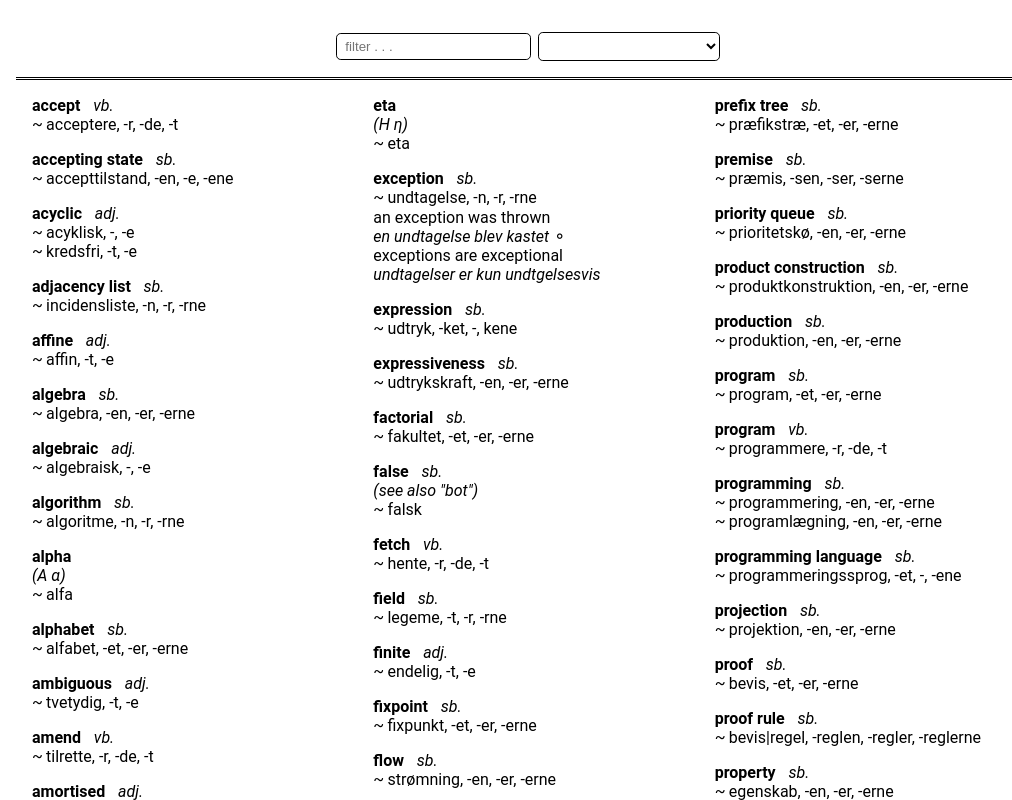
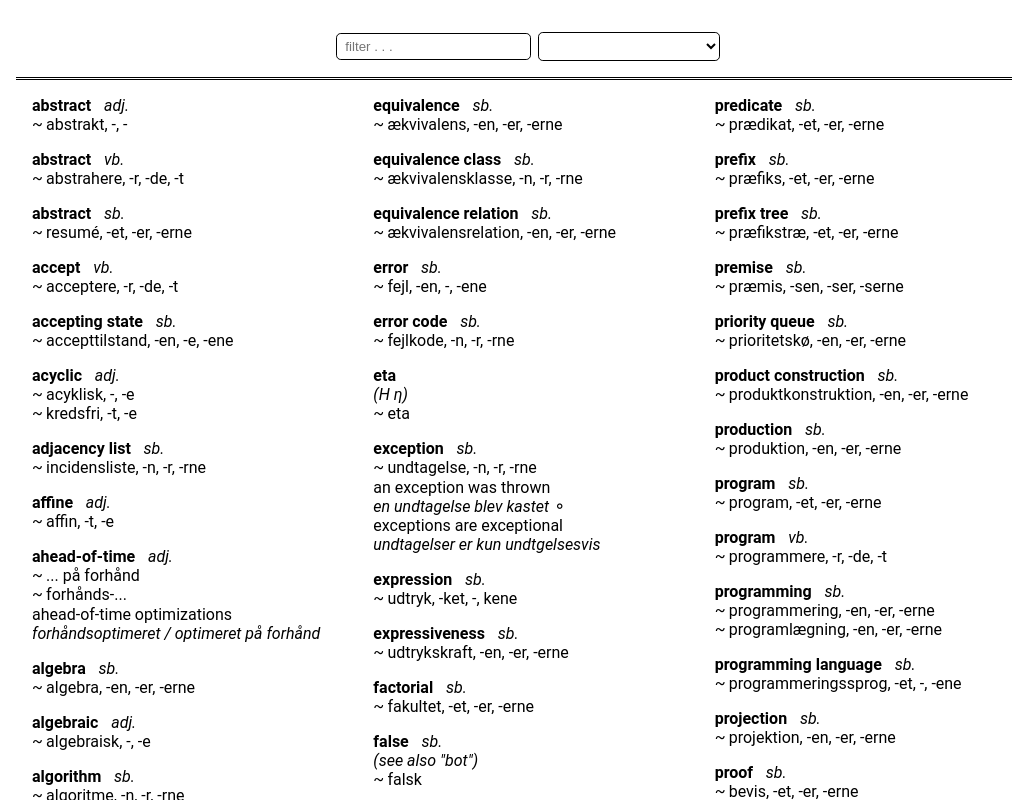
Before and after one commit to SSoelvsten/en-dk, a React (Create React App) app: page / in a window 1280 px wide. Shown: the top 800 px of the page, without its empty margins (112-1124 px from the left). Built offline with nearby package versions, Linux system fonts and the light colour scheme.

Commit message:
Add more words
Most of these are stolen from the Abstract of Oskar Haarklou Veileborg's PhD thesis

```diff
--- a/src/dictionary.ts
+++ b/src/dictionary.ts
@@ -1,6 +1,7 @@
 export const keywords = [
   "algorithmics",
   "complexity theory",
+  "concurrency",
   "cryptography",
   "databases",
   "formal methods",
@@ -30,6 +31,24 @@ export type Lexeme = {
 
 export const en_dk : Lexeme[] = [
   {
+    word: "abstract",
+    type: "adj.",
+    translations: ["abstrakt, -, -"],
+    keywords: ["formal methods", "programming languages", "software engineering"]
+  },
+  {
+    word: "abstract",
+    type: "vb.",
+    translations: ["abstrahere, -r, -de, -t"],
+    keywords: ["programming languages", "software engineering"]
+  },
+  {
+    word: "abstract",
+    type: "sb.",
+    translations: ["resumé, -et, -er, -erne"],
+    keywords: []
+  },
+  {
     word: "accept",
     type: "vb.",
     translations: ["acceptere, -r, -de, -t"],
@@ -61,6 +80,18 @@ export const en_dk : Lexeme[] = [
     type: "adj.",
     translations: ["affin, -t, -e"],
     keywords: ["mathematics"]
+  },
+  {
+    word: "ahead-of-time",
+    type: "adj.",
+    translations: [
+      "... på forhånd",
+      "forhånds-..."
+    ],
+    keywords: ["programming languages"],
+    phrases: [
+      ["ahead-of-time optimizations", "forhåndsoptimeret / optimeret på forhånd"]
+    ]
   },
   {
     word: "algebra",
@@ -91,6 +122,18 @@ export const en_dk : Lexeme[] = [
     type: "sb.",
     translations: ["alfabet, -et, -er, -erne"],
     keywords: ["complexity theory", "formal methods"]
+  },
+  {
+    word: "analyse",
+    type: "vb.",
+    translations: ["analysere, -r, -de, -t"],
+    keywords: ["formal methods"]
+  },
+  {
+    word: "analysis",
+    type: "sb.",
+    translations: ["analyse, -n, -r, -rne"],
+    keywords: ["formal methods"]
   },
   {
     word: "ambiguous",
@@ -177,6 +220,12 @@ export const en_dk : Lexeme[] = [
     keywords: ["algorithmics", "formal methods"]
   },
   {
+    word: "behaviour",
+    type: "sb.",
+    translations: ["adfærd, -en"],
+    keywords: ["formal methods"]
+  },
+  {
     word: "beta",
     note: "Β β",
     translations: ["beta"],
@@ -358,6 +407,12 @@ export const en_dk : Lexeme[] = [
     ]
   },
   {
+    word: "channel",
+    type: "sb.",
+    translations: ["kanal, -en, -er, -erne"],
+    keywords: ["algorithmics", "concurrency", "cryptography", "programming languages"]
+  },
+  {
     word: "character",
     type: "sb.",
     note: "see also \"symbol\"",
@@ -536,6 +591,18 @@ export const en_dk : Lexeme[] = [
     keywords: ["complexity theory", "cryptography"]
   },
   {
+    word: "concept",
+    type: "sb.",
+    translations: ["koncept, -et, -er, -erne"],
+    keywords: ["programming languages"]
+  },
+  {
+    word: "concurrent",
+    type: "adj.",
+    translations: ["parallel, -t, -le"],
+    keywords: ["concurrency"]
+  },
+  {
     word: "configuration",
     type: "sb.",
     translations: ["konfiguration, -en, -er, -erne"],
@@ -591,6 +658,12 @@ export const en_dk : Lexeme[] = [
     type: "adj.",
     translations: ["konveks, -t, -e"],
     keywords: ["algorithmics", "geometry", "mathematics"]
+  },
+  {
+    word: "core",
+    type: "sb.",
+    translations: ["kerne, -n, -r, -rne"],
+    keywords: ["concurrency"]
   },
   {
     word: "correctness",
@@ -859,7 +932,13 @@ export const en_dk : Lexeme[] = [
     word: "dynamic",
     type: "adj.",
     translations: ["dynamisk, -, -e"],
-    keywords: ["algorithmics"]
+    keywords: ["algorithmics", "formal methods", "programming languages"]
+  },
+  {
+    word: "execute",
+    type: "vb.",
+    translations: ["eksekvere, -r, -de, -t"],
+    keywords: []
   },
   {
     word: "edge",
@@ -1028,7 +1107,13 @@ export const en_dk : Lexeme[] = [
     word: "function",
     type: "sb.",
     translations: ["funktion, -en, -er, -erne"],
-    keywords: ["cryptography", "formal methods"]
+    keywords: ["cryptography", "formal methods", "mathematics", "programming languages"]
+  },
+  {
+    word: "functional",
+    type: "adj.",
+    translations: ["funktionel, -t, -le"],
+    keywords: ["formal methods", "programming languages"]
   },
   {
     word: "gamma",
@@ -1127,6 +1212,12 @@ export const en_dk : Lexeme[] = [
     keywords: ["mathematics"]
   },
   {
+    word: "imperative",
+    type: "adj.",
+    translations: ["imperativ, -t, -e"],
+    keywords: ["programming languages"]
+  },
+  {
     word : "implication",
     type: "sb.",
     translations: ["implikation, -en, -er, -erne"],
@@ -1141,6 +1232,7 @@ export const en_dk : Lexeme[] = [
   {
     word: "impure",
     type: "adj.",
+    note: "see also \"side effect\"",
     translations: ["uren, -t, -e"],
     keywords: ["programming languages"]
   },
@@ -1373,6 +1465,12 @@ export const en_dk : Lexeme[] = [
     keywords: ["graph"]
   },
   {
+    word: "library",
+    type: "sb.",
+    translations: ["bibliotek, -et, -er, -erne"],
+    keywords: []
+  },
+  {
     word: "lift",
     type: "vb.",
     translations: ["løfte, -r, -de, -t"],
@@ -1550,6 +1648,12 @@ export const en_dk : Lexeme[] = [
     note: "μ-calculus",
     translations: ["my-kalkyle, -n, -r, -rne"],
     keywords: ["formal methods"]
+  },
+  {
+    word: "multi-threaded",
+    type: "adj.",
+    translations: ["flertråd|en, -et, -ede"],
+    keywords: ["concurrency"]
   },
   {
     word: "mutable",
@@ -1680,10 +1784,19 @@ export const en_dk : Lexeme[] = [
     keywords: ["algorithmics", "complexity theory", "cryptography"]
   },
   {
+    word: "overhead",
+    type: "sb.",
+    translations: [
+      "overhead, -et, -s, -ene ",
+      "fast omkostning, faste omkostning, faste omkostninger"
+    ],
+    keywords: ["algorithmics", "concurrency", "programming languages"]
+  },
+  {
     word: "paradigm",
     type: "sb.",
     translations: ["paradigme, -t, -r, -rne"],
-    keywords: []
+    keywords: ["programming languages"]
   },
   {
     word: "partial",
@@ -1729,6 +1842,12 @@ export const en_dk : Lexeme[] = [
     type: "sb.",
     translations: ["mønstergenkendelse, -n, -r, -rne"],
     keywords: ["programming languages"]
+  },
+  {
+    word: "performance",
+    type: "sb.",
+    translations: ["ydeevne, -n, -r, -rne"],
+    keywords: ["algorithmics", "programming languages"]
   },
   {
     word: "phi",
@@ -1885,7 +2004,8 @@ export const en_dk : Lexeme[] = [
   },
   {
     word: "pure",
-    type:  "adj.",
+    type: "adj.",
+    note: "see also \"side effect\"",
     translations: ["ren, -t, -e"],
     keywords: ["programming languages"]
   },
@@ -2079,6 +2199,18 @@ export const en_dk : Lexeme[] = [
     keywords: ["algorithmics"]
   },
   {
+    word: "reason",
+    type: "vb.",
+    translations: ["ræsonnere, -r, -de, -t"],
+    keywords: ["formal methods"]
+  },
+  {
+    word: "reasoning",
+    type: "sb.",
+    translations: ["ræsonnement, -et, -er, -erne"],
+    keywords: ["formal methods"]
+  },
+  {
     word: "satisfiability",
     type: "sb.",
     translations: ["tilfredstillelse, -n, -r, -rne"],
@@ -2135,13 +2267,22 @@ export const en_dk : Lexeme[] = [
     word: "sequence",
     type: "sb.",
     translations: ["sekvens, -en, -er, -erne"],
-    keywords: ["complexity theory", "algorithmics"]
+    keywords: ["algorithmics", "complexity theory"]
+  },
+  {
+    word: "share",
+    type: "vb.",
+    translations: ["delr, -r, delte, delt"],
+    keywords: ["algorithmics", "concurrency", "programming languages"]
   },
   {
     word: "side effect",
     type: "sb.",
-    translations: ["bivirkning, -en, -er, -erne"],
-    keywords: ["programming languages"]
+    translations: [
+      "bivirkning, -en, -er, -erne",
+      "sideeffekt, -en, -er, -erne"
+    ],
+    keywords: ["concurrency", "programming languages"]
   },
   {
     word: "sigma",
@@ -2185,7 +2326,10 @@ export const en_dk : Lexeme[] = [
     word: "source code",
     type: "sb.",
     translations: ["kildekode, -n, -r, -rne"],
-    keywords: ["programming languages"]
+    keywords: ["programming languages"],
+    phrases: [
+      ["open-source", "åben kildekode"]
+    ]
   },
   {
     word: "space",
@@ -2240,6 +2384,12 @@ export const en_dk : Lexeme[] = [
     keywords: ["formal methods"]
   },
   {
+    word: "static",
+    type: "adj.",
+    translations: ["statisk, -, -e"],
+    keywords: ["formal methods", "programming languages"]
+  },
+  {
     word: "string",
     type: "sb.",
     translations: [
@@ -2374,6 +2524,12 @@ export const en_dk : Lexeme[] = [
     keywords: ["greek alphabet"]
   },
   {
+    word: "thread",
+    type: "sb.",
+    translations: ["tråd, -en, -e, -ene"],
+    keywords: ["concurrency"]
+  },
+  {
     word: "throw",
     type: "vb.",
     translations: ["kaste, -r, -ede"],
@@ -2384,6 +2540,12 @@ export const en_dk : Lexeme[] = [
     type: "sb.",
     translations: ["tidskompleksitet, -en, -er, -erne"],
     keywords: ["algorithmics", "complexity theory"]
+  },
+  {
+    word: "tool",
+    type: "sb.",
+    translations: ["værktøj, -et, -er, -erne"],
+    keywords: []
   },
   {
     word: "top",
```
